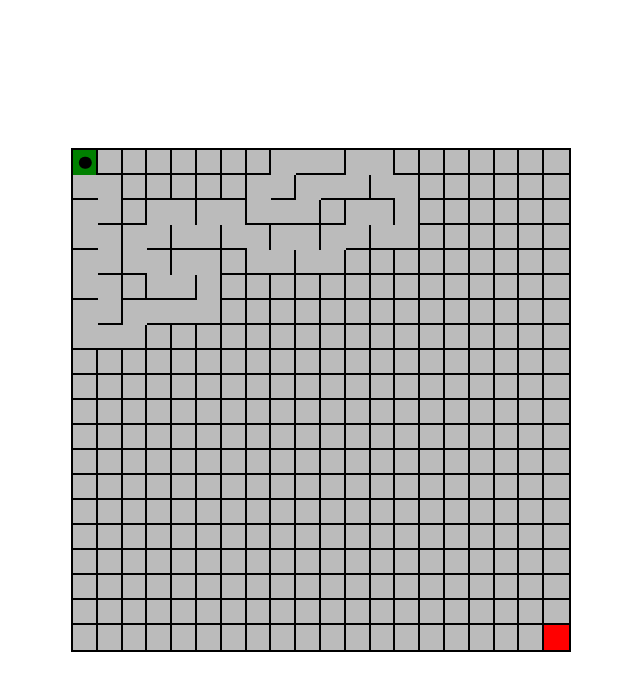
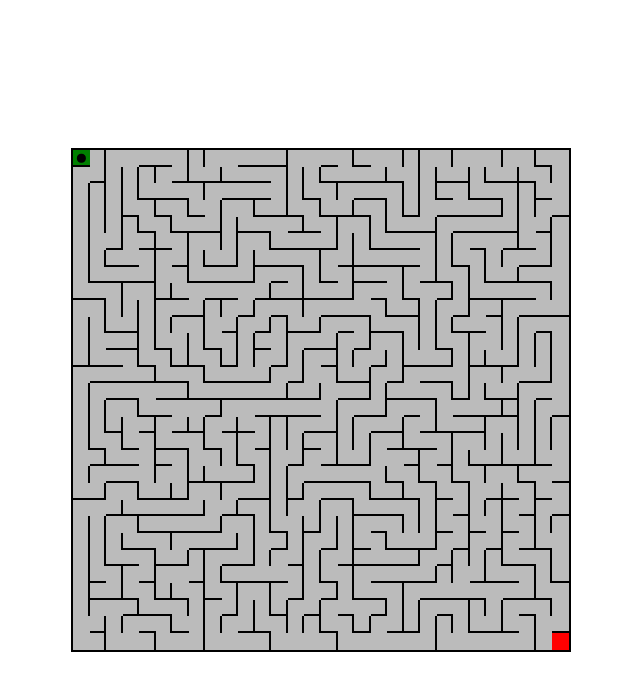
Before and after one commit to BrandonP321/maze-game, a React (Create React App) app: page / in a window 1280 px wide. Shown: the top 690 px of the page, without its empty margins (319-959 px from the left). Built offline with nearby package versions, Linux system fonts and the light colour scheme.

Commit message:
added final solution to create entire maze

```diff
--- a/src/components/Maze/index.tsx
+++ b/src/components/Maze/index.tsx
@@ -26,7 +26,7 @@ interface cellProperties extends cellPositionProperties {
 }
 
 export default function Maze({ }: Props): ReactElement {
-    const [mazeWidth, setMazeWidth] = useState<number>(20); // height is same as width
+    const [mazeWidth, setMazeWidth] = useState<number>(30); // height is same as width
     const [mazeCells, setMazeCellsState] = useState<any[]>([]);
     const mazeCellsRef = useRef<any[]>([])
     const setMazeCells = (data: any) => {
@@ -50,6 +50,13 @@ export default function Maze({ }: Props): ReactElement {
         window.addEventListener('keydown', handleKeyPress)
     }, [])
 
+    useEffect(() => {
+        // check if player has reached end when they move
+        if (playerLocation.col === mazeWidth && playerLocation.row === mazeWidth) {
+            alert("You win")
+        }
+    }, [playerLocation])
+
     const generateCells: () => void = () => {
 
         let nums: cellPositionProperties[] = [];
@@ -72,7 +79,8 @@ export default function Maze({ }: Props): ReactElement {
         // createSimplePath(nums)
         // createRandomSimplePath(nums)
         // createSimpleLeftAndUpPath(nums);
-        createPathWithoutVisitingCellsTwice(nums);
+        // createPathWithoutVisitingCellsTwice(nums);
+        createPath(nums);
 
         setMazeCells(nums)
     }
@@ -183,7 +191,7 @@ export default function Maze({ }: Props): ReactElement {
             right: mazeWidth - 1,
             down: mazeWidth - 1,
             left: 0,
-            top: 0
+            up: 0
         }
 
 
@@ -234,27 +242,164 @@ export default function Maze({ }: Props): ReactElement {
                     currentCell.canMoveUp = true;
                     currentIndex -= mazeWidth;
                     cells[currentIndex].canMoveDown = true;
+                    remainingMoves.up--;
+                    remainingMoves.down++;
                     break;
                 case 'right':
                     currentCell.canMoveRight = true;
                     currentIndex += 1;
                     cells[currentIndex].canMoveLeft = true;
+                    remainingMoves.right--;
+                    remainingMoves.left++;
                     break;
                 case 'down':
                     currentCell.canMoveDown = true;
                     currentIndex += mazeWidth;
                     cells[currentIndex].canMoveUp = true;
+                    remainingMoves.down--;
+                    remainingMoves.up++;
                     break;
                 case 'left':
                     currentCell.canMoveLeft = true;
                     currentIndex -= 1;
                     cells[currentIndex].canMoveRight = true;
+                    remainingMoves.left--;
+                    remainingMoves.right++;
                     break;
             }
 
             currentCell.hasBeenVisited = true;
             console.log('iteration over')
         }
+    }
+
+    // create path from start cell to end cell
+    const createPath = (cells: any[]) => {
+        const validMoves = ['up', 'down', 'left', 'right'];
+
+        const remainingMoves = {
+            right: mazeWidth - 1,
+            down: mazeWidth - 1,
+            left: 0,
+            up: 0
+        }
+
+        const visitedCells: number[] = []
+
+        let currentIndex: any = 0;
+
+        let loopLimit = mazeWidth ** 2 - 2
+
+        let hasReachedEnd = false;
+
+        // iterate over cells' upper limit of all cells minus start and end
+        for (let i = 0; i < loopLimit; i++) {
+            const nextMoves = [] // valid moves for each iteration
+            let currentCell = cells[currentIndex]
+
+            // for each valid move (up down left and right) check if the move is valid
+            for (let move of validMoves) {
+                let nextCell = null;
+
+                // if we are in the end cell, don't create path from here
+                if (currentCell.isEnd) {
+                    hasReachedEnd = true;
+                    break;
+                }
+
+                switch (move) {
+                    case 'up':
+                        if (!currentCell.isTopRow) nextCell = cells[currentIndex - mazeWidth];
+                        break;
+                    case 'right':
+                        if (!currentCell.isRightCol) nextCell = cells[currentIndex + 1];
+                        break;
+                    case 'down':
+                        if (!currentCell.isBottomRow) nextCell = cells[currentIndex + mazeWidth];
+                        break;
+                    case 'left':
+                        if (!currentCell.isLeftCol) nextCell = cells[currentIndex - 1];
+                        break;
+                }
+
+                // if there is a cell in that direction that hasn't been visited
+                if (nextCell && !nextCell.hasBeenVisited) {
+                    // add that direction as a valid next move
+                    nextMoves.push(move);
+                }
+            }
+
+            let randomMove;
+            // if user has reached end
+            if (hasReachedEnd) {
+                // generate completely random direction to move
+                const randomInt = Math.floor(Math.random() * nextMoves.length)
+                randomMove = nextMoves[randomInt]
+            } else {
+                // generate weighted random direction to move
+                randomMove = generateWeightedRandomMove(remainingMoves, nextMoves) // generates move based on weighted object of moves needed
+            }
+
+            currentCell.hasBeenVisited = true;
+            // if there are no possible moves
+            if (nextMoves.length === 0) {
+                // move backwards in array of visited cells
+                currentIndex = visitedCells.pop();
+                loopLimit++
+                continue
+            }
+
+            // update cell's direction properties and move on to that cell
+            switch (randomMove) {
+                case 'up':
+                    currentCell.canMoveUp = true;
+                    currentIndex -= mazeWidth;
+                    cells[currentIndex].canMoveDown = true;
+                    remainingMoves.up--;
+                    remainingMoves.down++;
+                    break;
+                case 'right':
+                    currentCell.canMoveRight = true;
+                    currentIndex += 1;
+                    cells[currentIndex].canMoveLeft = true;
+                    remainingMoves.right--;
+                    remainingMoves.left++;
+                    break;
+                case 'down':
+                    currentCell.canMoveDown = true;
+                    currentIndex += mazeWidth;
+                    cells[currentIndex].canMoveUp = true;
+                    remainingMoves.down--;
+                    remainingMoves.up++;
+                    break;
+                case 'left':
+                    currentCell.canMoveLeft = true;
+                    currentIndex -= 1;
+                    cells[currentIndex].canMoveRight = true;
+                    remainingMoves.left--;
+                    remainingMoves.right++;
+                    break;
+            }
+
+
+            visitedCells.push(currentIndex);
+        }
+    }
+
+
+    const generateWeightedRandomMove = (remainingMoves: any, possibleMoves: any[]) => {
+        let weightedArr = []
+
+        for (let move of possibleMoves) {
+            // in the case that the remaining moves object has a value of 0, default that to 1
+            let movesCount = remainingMoves[move] === 0 ? 1 : remainingMoves
+
+            weightedArr.push(...new Array(movesCount).fill(move))
+        }
+
+        // generate random index in weighted array
+        const randomInt = Math.floor(Math.random() * weightedArr.length);
+        return weightedArr[randomInt]
     }
 
     const handleKeyPress = (e: KeyboardEvent) => {
```
